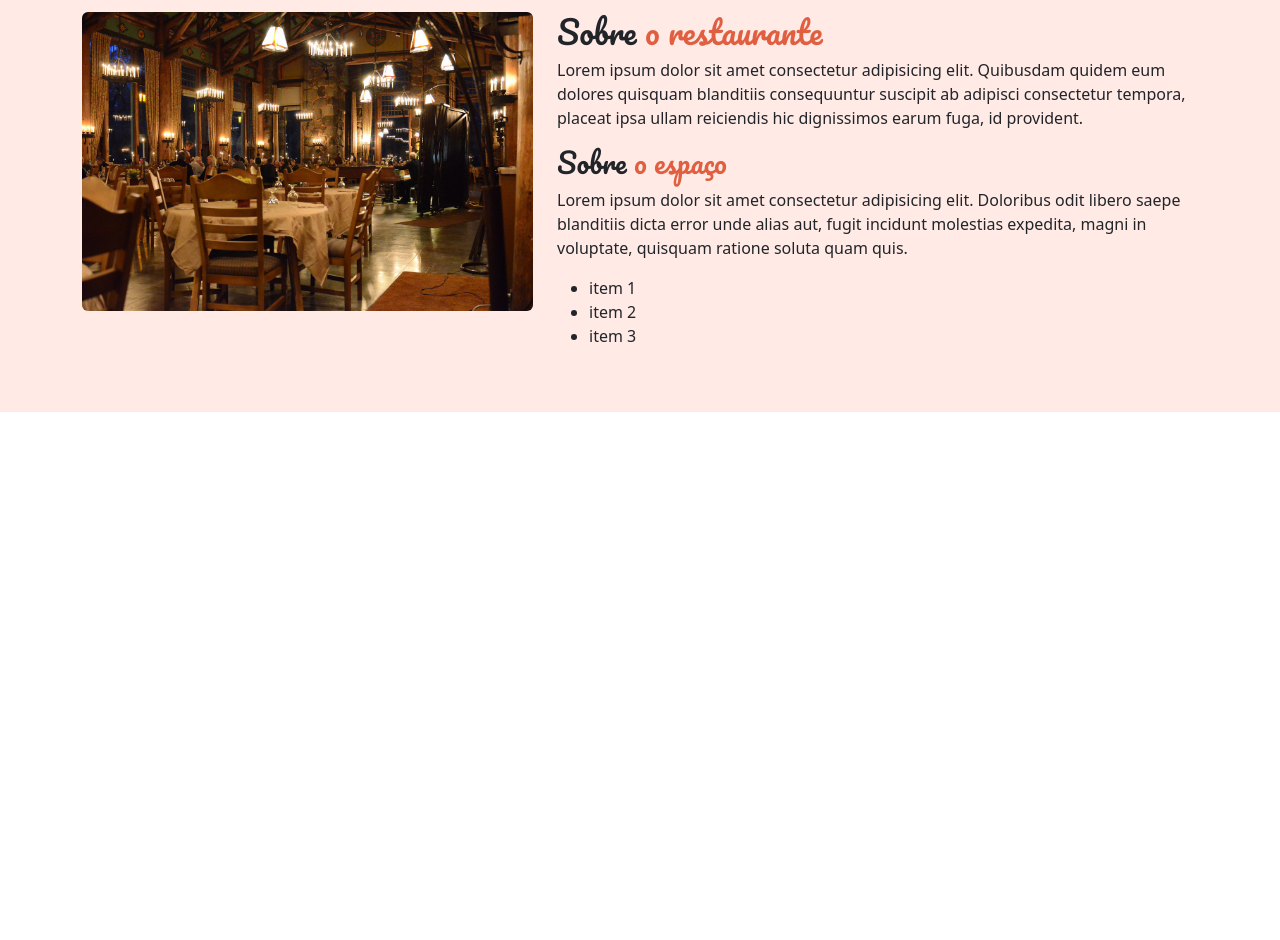
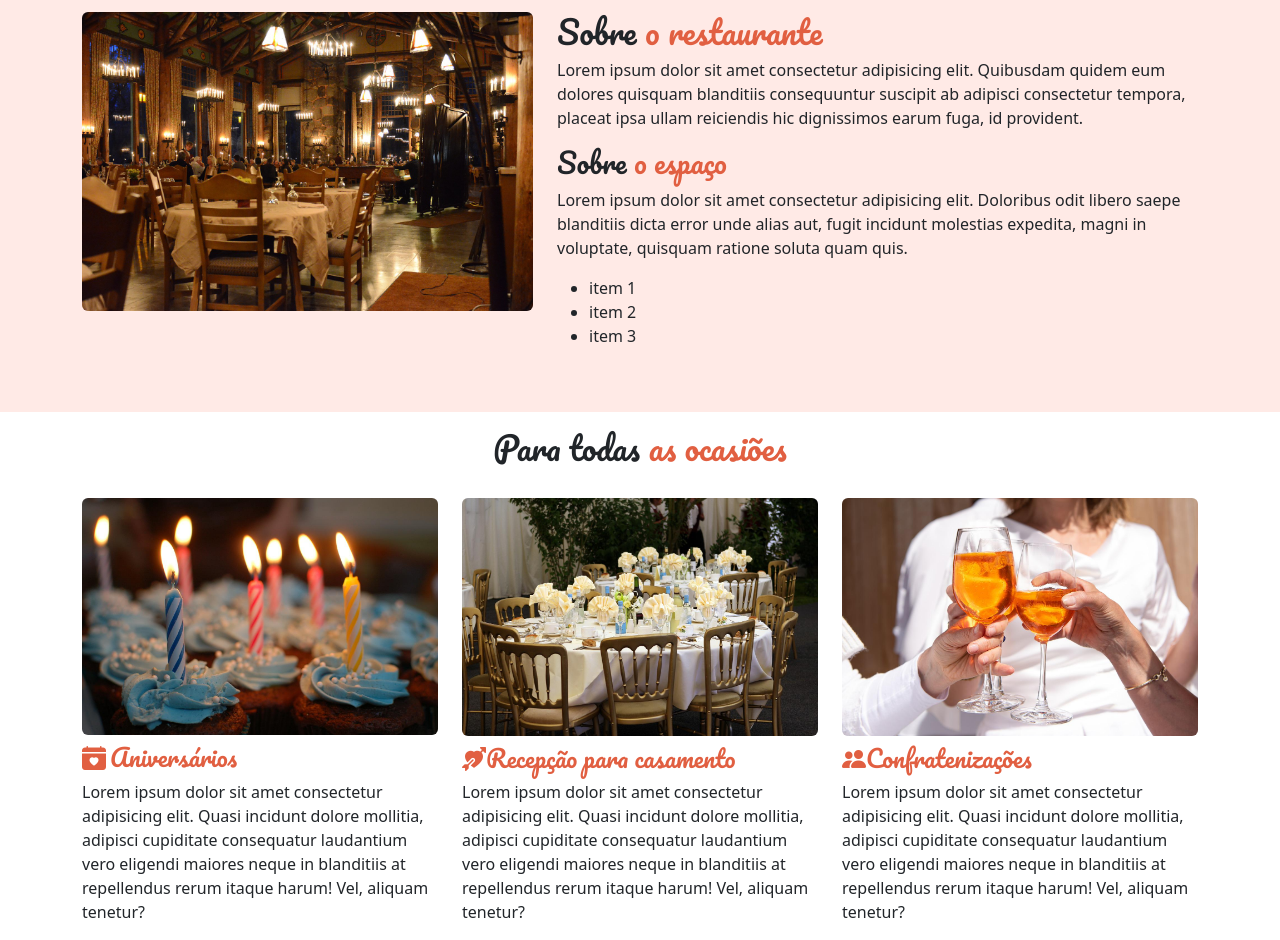
Before and after one commit to Mateus-Cimini/cursoEbacModul14, a plain HTML site: page index.html in a window 1280 px wide. Shown: the part 868-1808 px from the top of the page. Before the commit the page ends 1280 px from the top, so only its background shows below. Drawn offline with nearby package versions, Linux system fonts and the light colour scheme.

Commit message:
add eventos do restaurante

```diff
--- a/assets/css/style.css
+++ b/assets/css/style.css
@@ -29,10 +29,12 @@ body {
     font-family: 'Pacifico', 'cursive';
 }
 
-.span-title {
-    color: #e15f41;
-}
+
 
 #sobre {
     background-color: #ffeae6;
 }
+
+.text-colored {
+    color: #e15f41;
+}
--- a/index.html
+++ b/index.html
@@ -24,7 +24,7 @@
                         </a>
                     </li>
                     <li class="nav-item fw-bold">
-                        <a href="#" class="nav-link ">
+                        <a href="#eventos" class="nav-link ">
                             <i class="bi bi-calendar-check me-1"></i>
                             Eventos
                         </a>
@@ -80,11 +80,11 @@
                             <img src="./assets/images/restaurante.jpg" alt="foto do restaurante" class="d-block w-100 rounded" >
                         </div>
                         <div class="col-md-7">
-                            <h2 class="section-title">Sobre <span class="span-title"> o restaurante</span></h2>
+                            <h2 class="section-title">Sobre <span class="text-colored"> o restaurante</span></h2>
                             <p>
                                 Lorem ipsum dolor sit amet consectetur adipisicing elit. Quibusdam quidem eum dolores quisquam blanditiis consequuntur suscipit ab adipisci consectetur tempora, placeat ipsa ullam reiciendis hic dignissimos earum fuga, id provident.
                             </p>
-                            <h3 class="section-title">Sobre <span class="span-title">o espaço</span></h3>
+                            <h3 class="section-title">Sobre <span class="text-colored">o espaço</span></h3>
                             <p>
                                 Lorem ipsum dolor sit amet consectetur adipisicing elit. Doloribus odit libero saepe blanditiis dicta error unde alias aut, fugit incidunt molestias expedita, magni in voluptate, quisquam ratione soluta quam quis.
                             </p>
@@ -98,6 +98,45 @@
                 </div>
             </div>
         </section>
+
+        <section id="eventos">
+            <div class="container">
+                <div class="row mt-3">
+                    <h2 class="section-title text-center"> Para todas <span class="text-colored">as ocasiões</span></h2>
+                </div>
+                <div class="row mt-4">
+                    <div class="col-md-4 ">
+                        <img src="./assets/images/eventos/aniversario.jpg" alt="imagem do aniversario" class="d-block w-100 rounded mb-2">
+                        <h3 class="section-title text-colored fs-4">
+                            <i class="bi bi-calendar-heart-fill me-1"></i>Aniversários
+                        </h3>
+                        <p>
+                            Lorem ipsum dolor sit amet consectetur adipisicing elit. Quasi incidunt dolore mollitia, adipisci cupiditate consequatur laudantium vero eligendi maiores neque in blanditiis at repellendus rerum itaque harum! Vel, aliquam tenetur?
+                        </p>
+                    </div>
+
+                    <div class="col-md-4">
+                        <img src="./assets/images/eventos/casamento.jpg" alt="imagem do aniversario" class="d-block w-100 rounded mb-2">
+                        <h3 class="section-title text-colored fs-4">
+                            <i class="bi bi-arrow-through-heart-fill"></i></i>Recepção para casamento
+                        </h3>
+                        <p>
+                            Lorem ipsum dolor sit amet consectetur adipisicing elit. Quasi incidunt dolore mollitia, adipisci cupiditate consequatur laudantium vero eligendi maiores neque in blanditiis at repellendus rerum itaque harum! Vel, aliquam tenetur?
+                        </p>
+                    </div>
+
+                    <div class="col-md-4">
+                        <img src="./assets/images/eventos/confraternizacoes.jpg" alt="imagem do aniversario" class="d-block w-100 rounded mb-2">
+                        <h3 class="section-title text-colored fs-4">
+                            <i class="bi bi-people-fill"></i></i>Confratenizações
+                        </h3>
+                        <p>
+                            Lorem ipsum dolor sit amet consectetur adipisicing elit. Quasi incidunt dolore mollitia, adipisci cupiditate consequatur laudantium vero eligendi maiores neque in blanditiis at repellendus rerum itaque harum! Vel, aliquam tenetur?
+                        </p>
+                    </div>
+                </div>
+            </div>
+        </section>
     </div>
 
     <script src="./assets/lib/bootstrap.bundle-js.min.js"></script>
```
